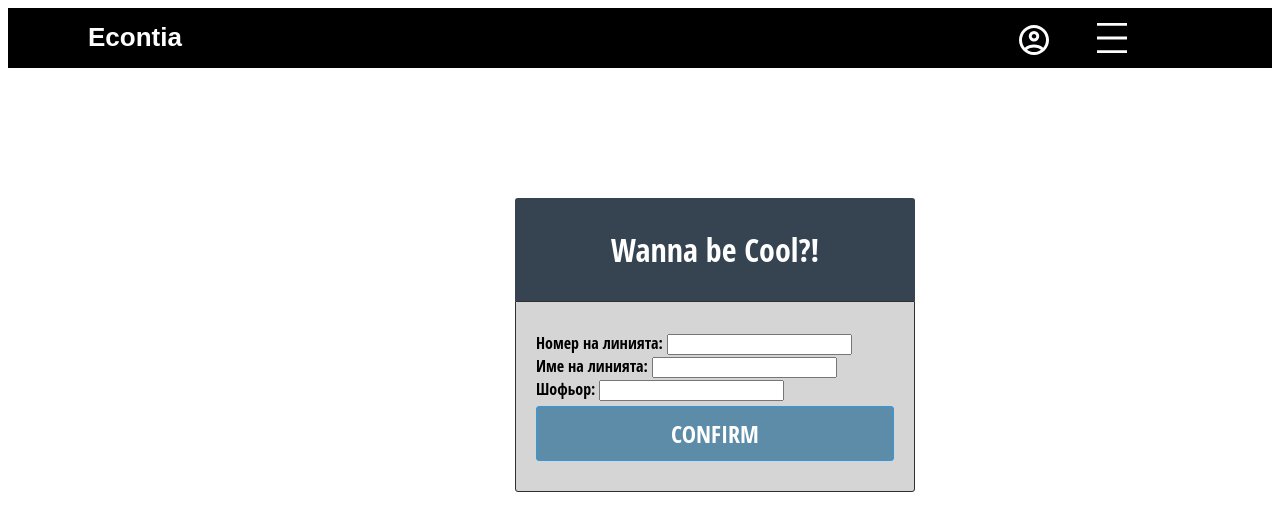
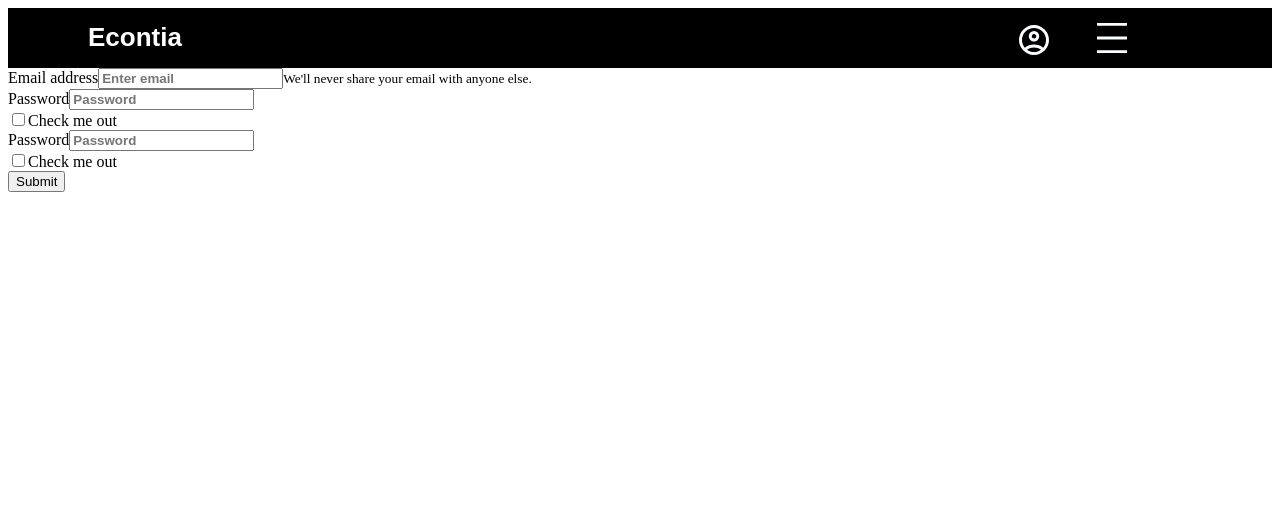
Before and after one commit to NixanV/Econtia-App, a React (Create React App) app in the folder client/: page /nov-tovarene in a window 1280 px wide. Shown: the top 530 px of the page. Built offline with nearby package versions, Linux system fonts and the light colour scheme.

Commit message:
changed form for nov tovarene

```diff
--- a/client/package.json
+++ b/client/package.json
@@ -6,7 +6,9 @@
     "@testing-library/jest-dom": "^5.17.0",
     "@testing-library/react": "^13.4.0",
     "@testing-library/user-event": "^13.5.0",
+    "bootstrap": "^5.3.3",
     "react": "^18.3.1",
+    "react-bootstrap": "^2.10.4",
     "react-dom": "^18.3.1",
     "react-router-dom": "^6.24.0",
     "react-scripts": "5.0.1",
--- a/client/src/components/NovTovarene/NovTovarene.js
+++ b/client/src/components/NovTovarene/NovTovarene.js
@@ -1,29 +1,36 @@
-import style from "./novTovarene.module.css"
+import style from "./novTovarene.module.css";
+import {Button, Form} from "react-bootstrap";
+
 
 export const NovTovarene = () => {
 
     return(
-        <section className={style["main-section"]}>
-            <div className={style["registration-form"]}>
-	            <div className={style['fieldset']}>
-                    <legend>Wanna be Cool?!</legend>
-                        <form method="post" >
-                            <div className={style['row']}>
-                                <label >Номер на линията: </label>
-                                <input type="text"  name='numberOfLine' data-required="true" />
-                            </div>
-                            <div className={style['row']}>
-                                <label>Име на линията: </label>
-                                <input type="text"  name='nameOfLine' data-required="true" />
-                            </div>
-                            <div className={style['row']}>
-                                <label>Шофьор: </label>
-                                <input type="text" name='driver' data-required="true" />
-                            </div>
-                            <input type="submit" value="Confirm" />
-                        </form>
-                    </div>
-                </div>
-        </section>
+        <Form>
+            <Form.Group className={style["mb-3"]} controlId="formBasicEmail">
+                <Form.Label>Email address</Form.Label>
+                <Form.Control type="email" placeholder="Enter email" />
+                <Form.Text className={style["text-muted"]}>
+                We'll never share your email with anyone else.
+                </Form.Text>
+            </Form.Group>
+
+            <Form.Group className={style["mb-3"]} controlId="formBasicPassword">
+                <Form.Label>Password</Form.Label>
+                <Form.Control type="password" placeholder="Password" />
+            </Form.Group>
+            <Form.Group className={style["mb-3"]} controlId="formBasicCheckbox">
+                <Form.Check type="checkbox" label="Check me out" />
+            </Form.Group>
+            <Form.Group className={style["mb-3"]} controlId="formBasicPassword">
+                <Form.Label>Password</Form.Label>
+                <Form.Control type="password" placeholder="Password" />
+            </Form.Group>
+            <Form.Group className={style["mb-3"]} controlId="formBasicCheckbox">
+                <Form.Check type="checkbox" label="Check me out" />
+            </Form.Group>
+            <Button variant="primary" type="submit">
+                Submit
+            </Button>
+        </Form>
     )
 }
```
Also changed, not shown: 1 other file (tests, documents, lock files or other folders).
